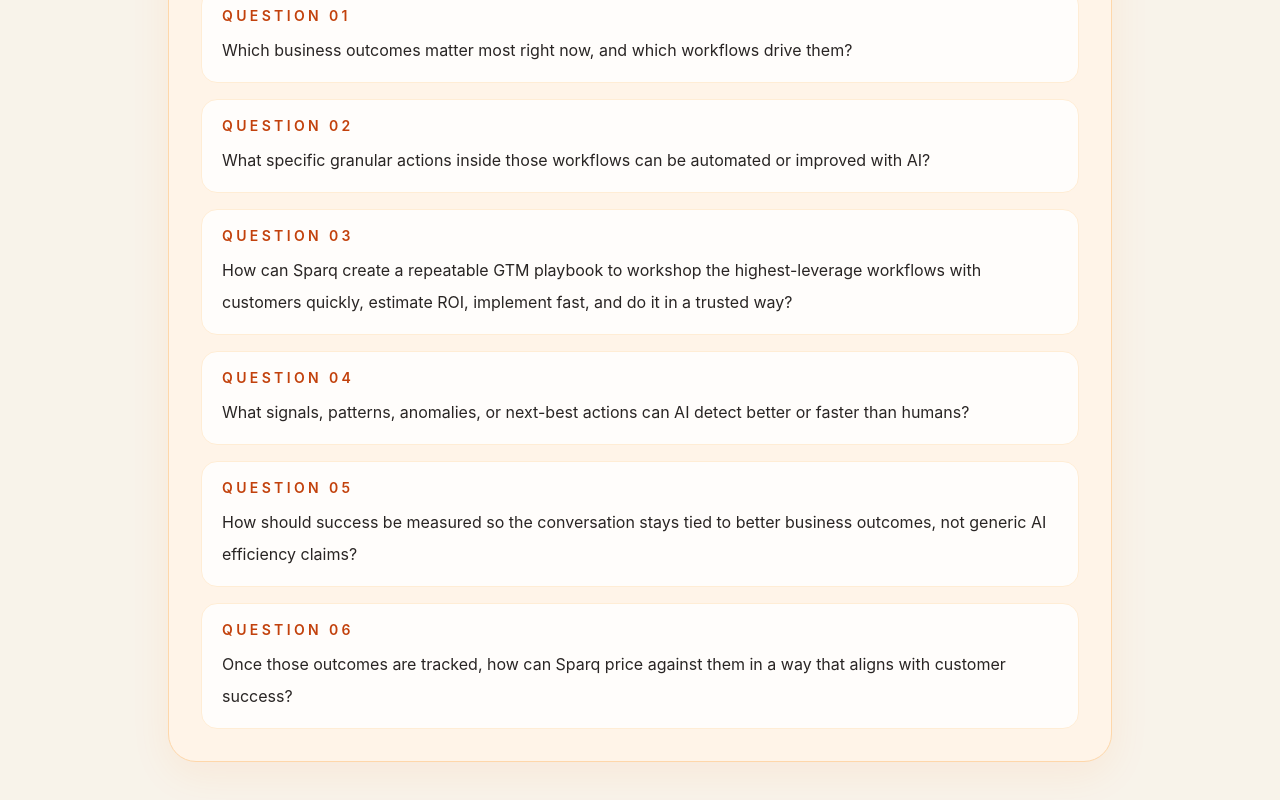
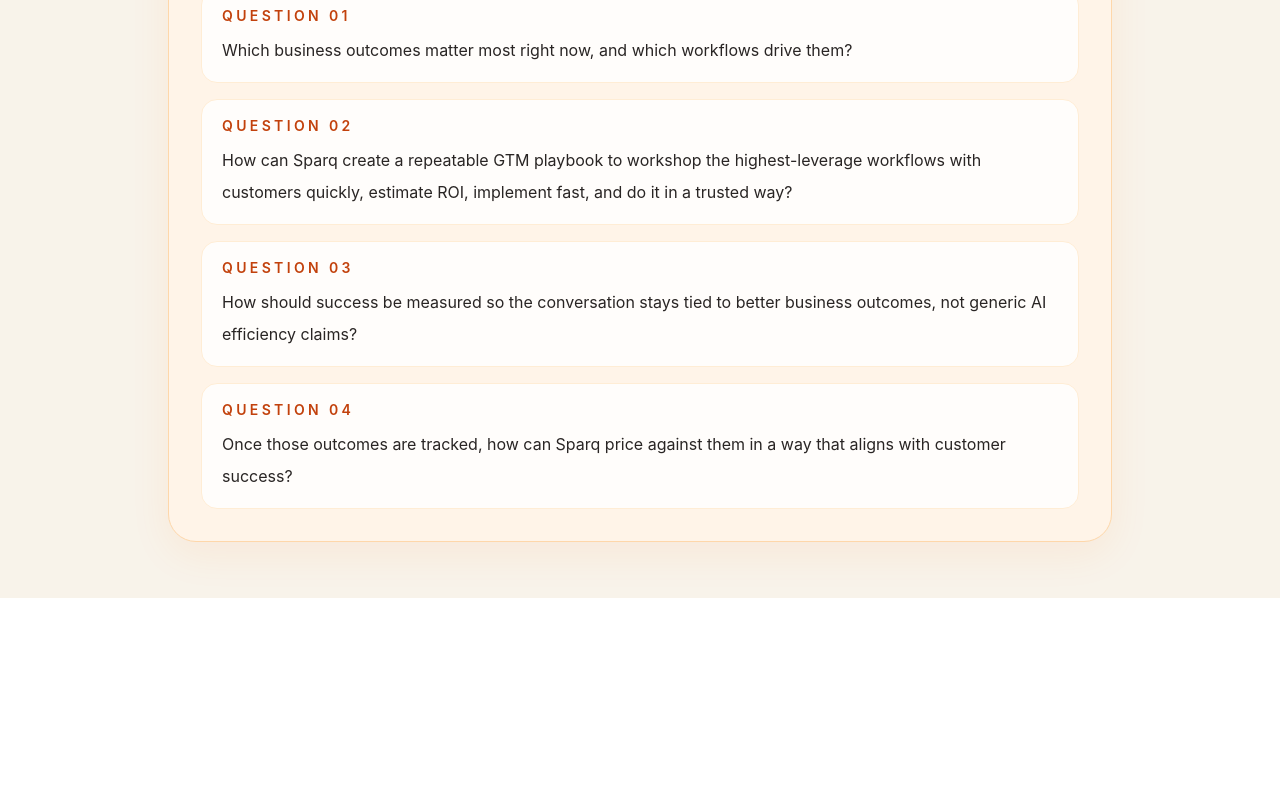
Before and after one commit to JE-MM-754/work-tools, a Next.js app: page /interview/sparq-gtm-reinvention-2026-04-01 in a window 1280 px wide. Shown: the part 3040-3840 px from the top of the page. After the commit the page ends 3638 px from the top, so only its background shows below. Built offline with nearby package versions, Linux system fonts and the light colour scheme.

Commit message:
Remove two Sparq strategy questions

```diff
--- a/src/app/interview/sparq-gtm-reinvention-2026-04-01/page.tsx
+++ b/src/app/interview/sparq-gtm-reinvention-2026-04-01/page.tsx
@@ -48,9 +48,7 @@ const sparqPositioning = [
 
 const questions = [
   'Which business outcomes matter most right now, and which workflows drive them?',
-  'What specific granular actions inside those workflows can be automated or improved with AI?',
   'How can Sparq create a repeatable GTM playbook to workshop the highest-leverage workflows with customers quickly, estimate ROI, implement fast, and do it in a trusted way?',
-  'What signals, patterns, anomalies, or next-best actions can AI detect better or faster than humans?',
   'How should success be measured so the conversation stays tied to better business outcomes, not generic AI efficiency claims?',
   'Once those outcomes are tracked, how can Sparq price against them in a way that aligns with customer success?',
 ];
```
